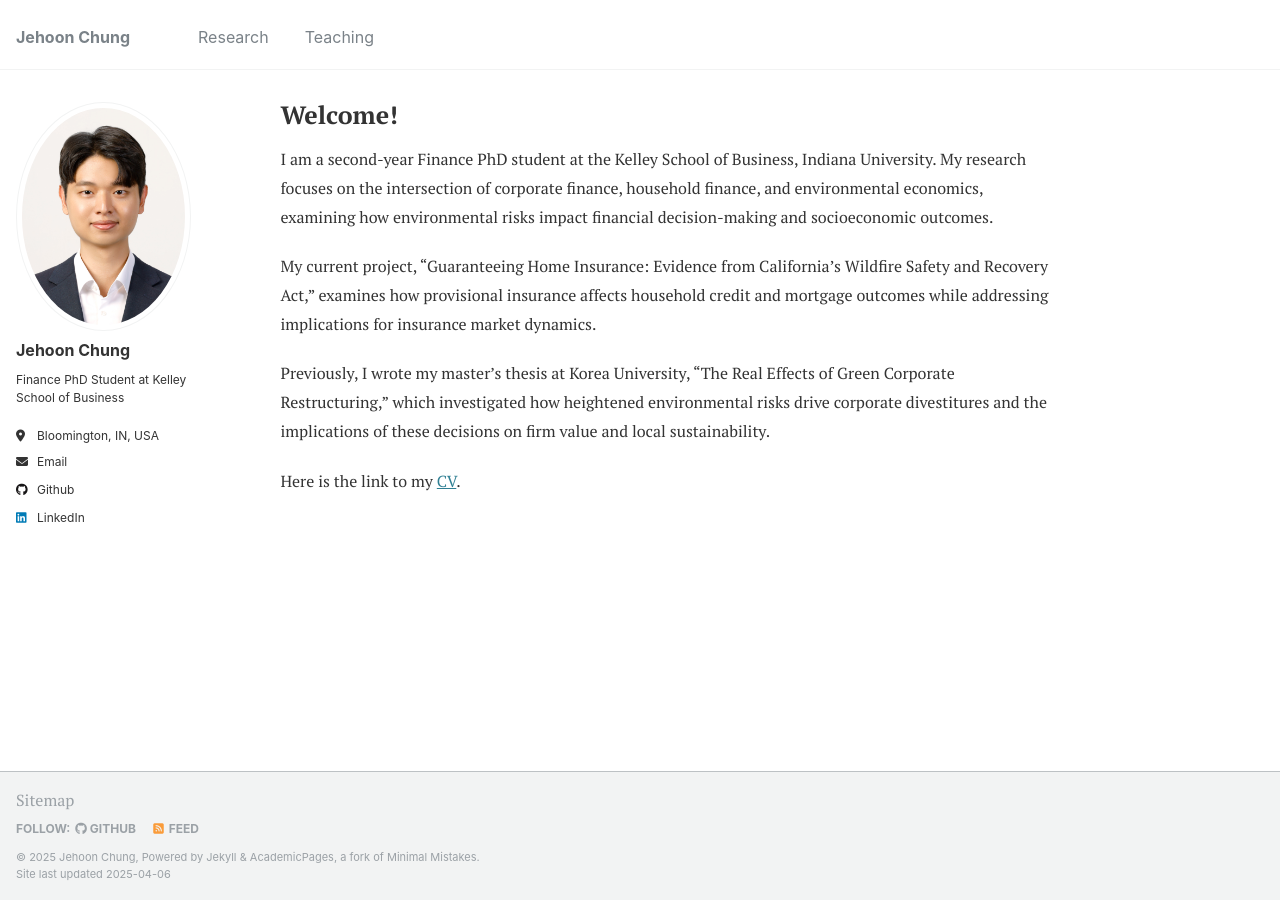
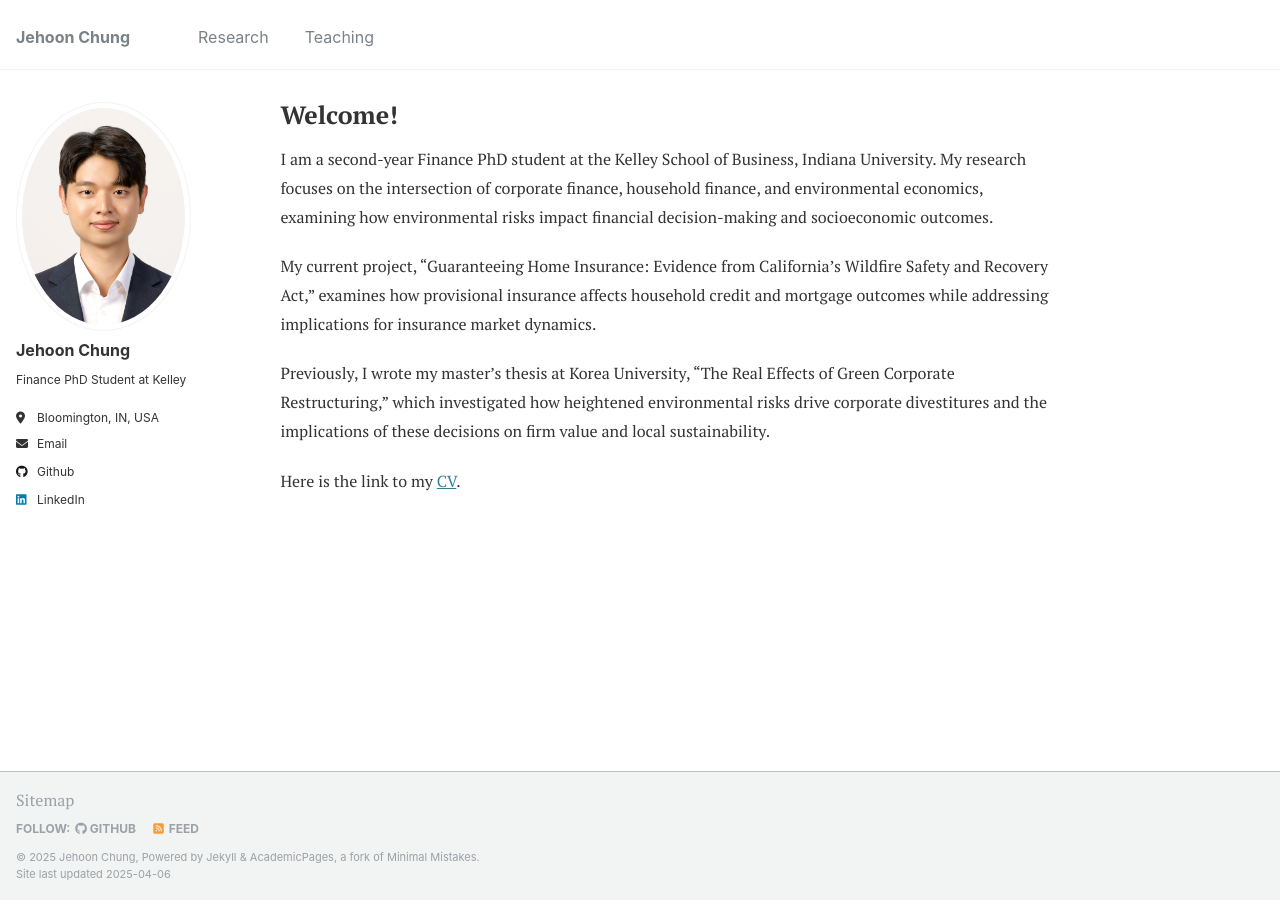
Before and after one commit to JehoonChung/jehoonchung.github.io, a Jekyll site: the page built from _pages/about.md, in a window 1280 px wide. Built offline with Jekyll 4.4.1, drawn with Linux system fonts in a browser that asks for light colours.

Commit message:
Update _config.yml

```diff
--- a/_config.yml
+++ b/_config.yml
@@ -24,7 +24,7 @@ author:
   avatar           : "jehoonpic.jpg"
   name             : "Jehoon Chung"
   pronouns         : #"he/him"
-  bio              : "Finance PhD Student at Kelley School of Business"
+  bio              : "Finance PhD Student at Kelley"
   location         : "Bloomington, IN, USA"
   employer         : #"Indiana University Bloomington"
   uri              : # URL
```
